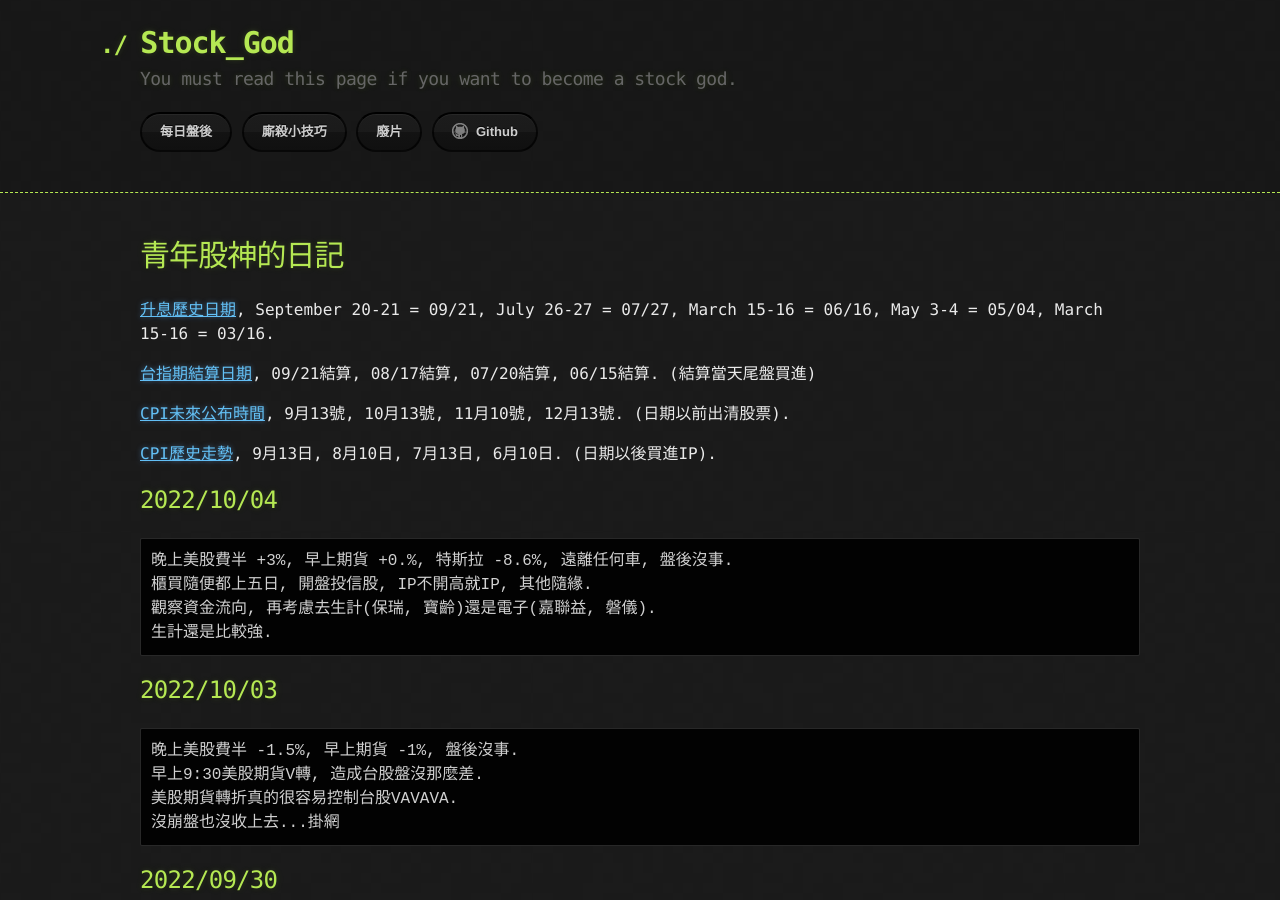
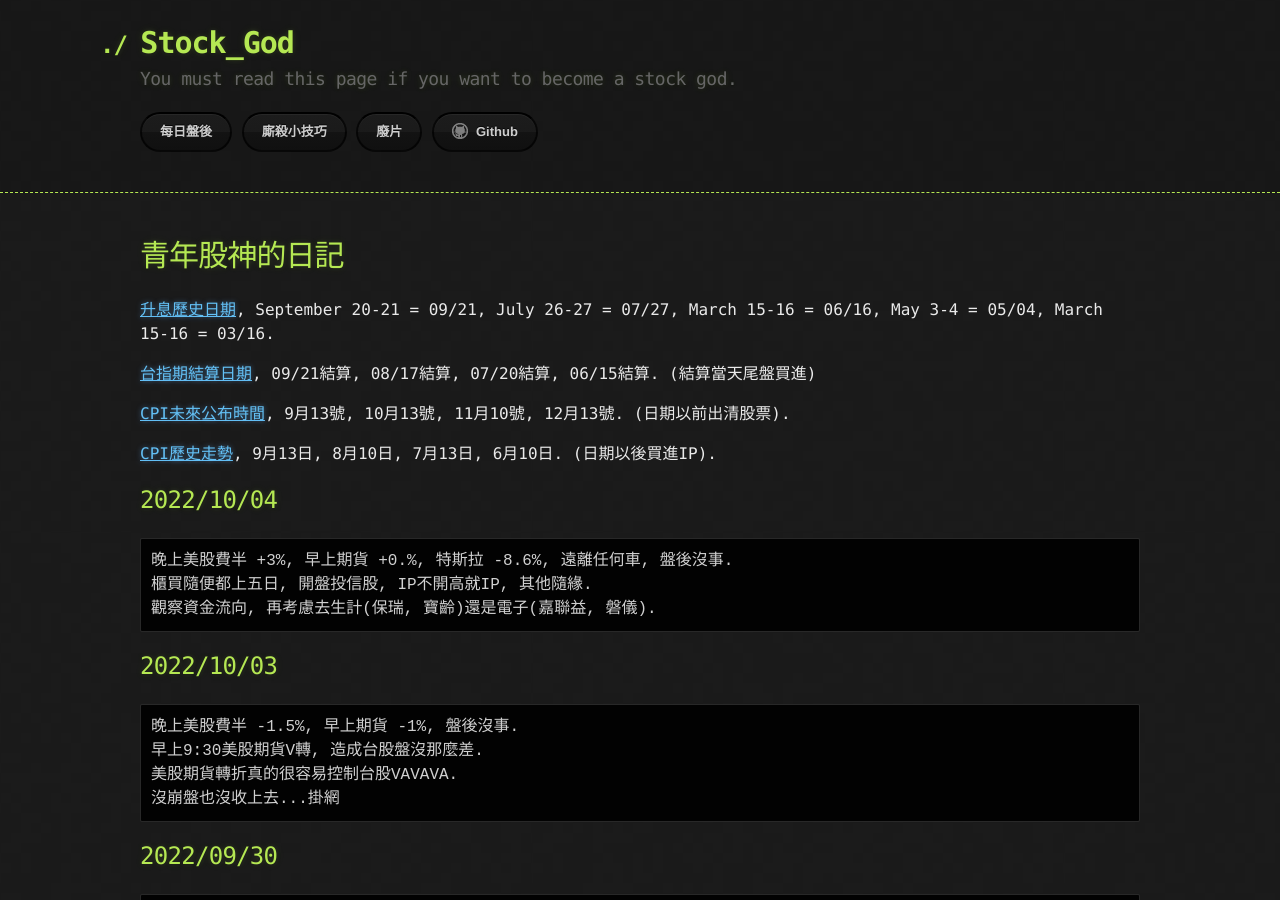
Before and after one commit to lepg5487/Stock_God, a Jekyll site: the page built from index.md, in a window 1280 px wide and 900 px high. Built offline with Jekyll 4.4.1, drawn with Linux system fonts in a browser that asks for light colours; our own code applies the rules of GitHub Pages for plain Markdown files.

Commit message:
Update index.md

````diff
--- a/index.md
+++ b/index.md
@@ -17,7 +17,6 @@ layout: testlayouts
 晚上美股費半 +3%, 早上期貨 +0.%, 特斯拉 -8.6%, 遠離任何車, 盤後沒事.
 櫃買隨便都上五日, 開盤投信股, IP不開高就IP, 其他隨緣.
 觀察資金流向, 再考慮去生計(保瑞, 寶齡)還是電子(嘉聯益, 磐儀).
-生計還是比較強.
 ```
 
 ## 2022/10/03
````
